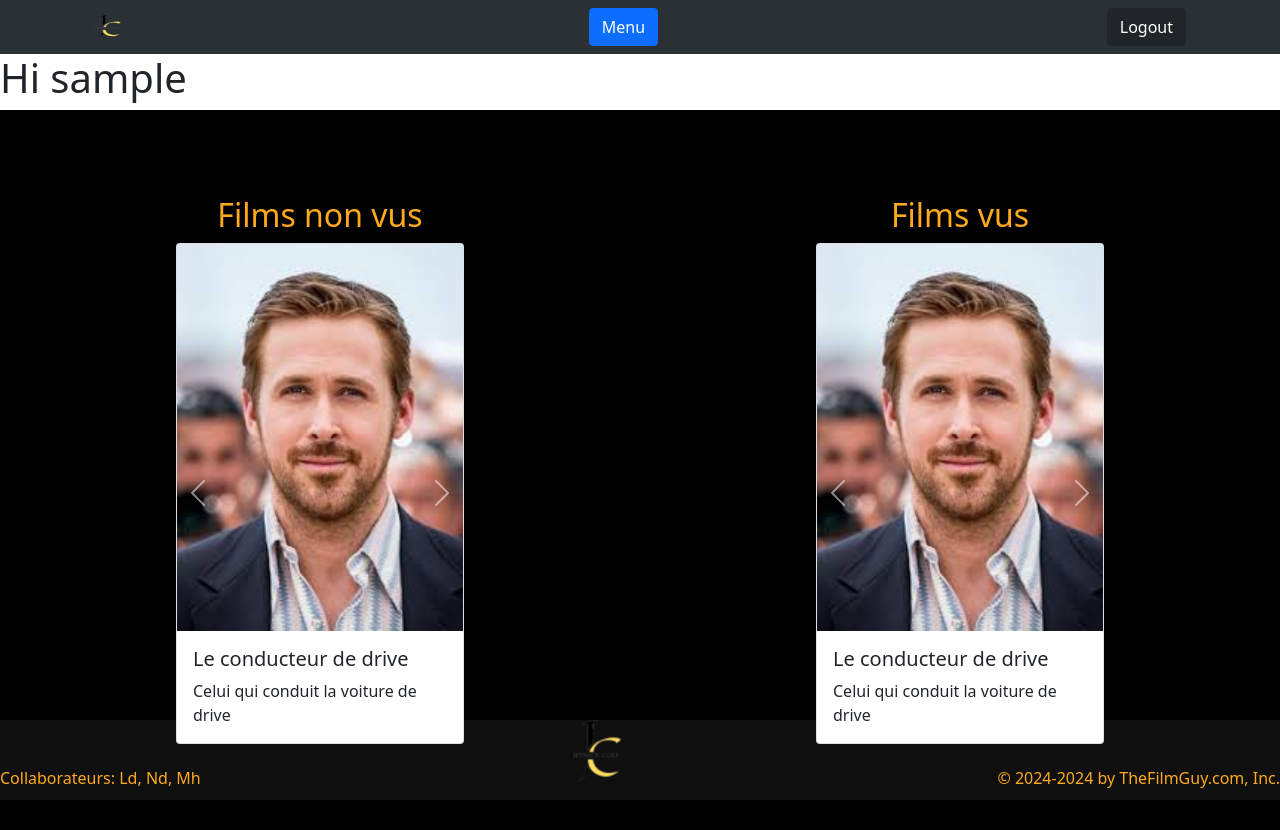
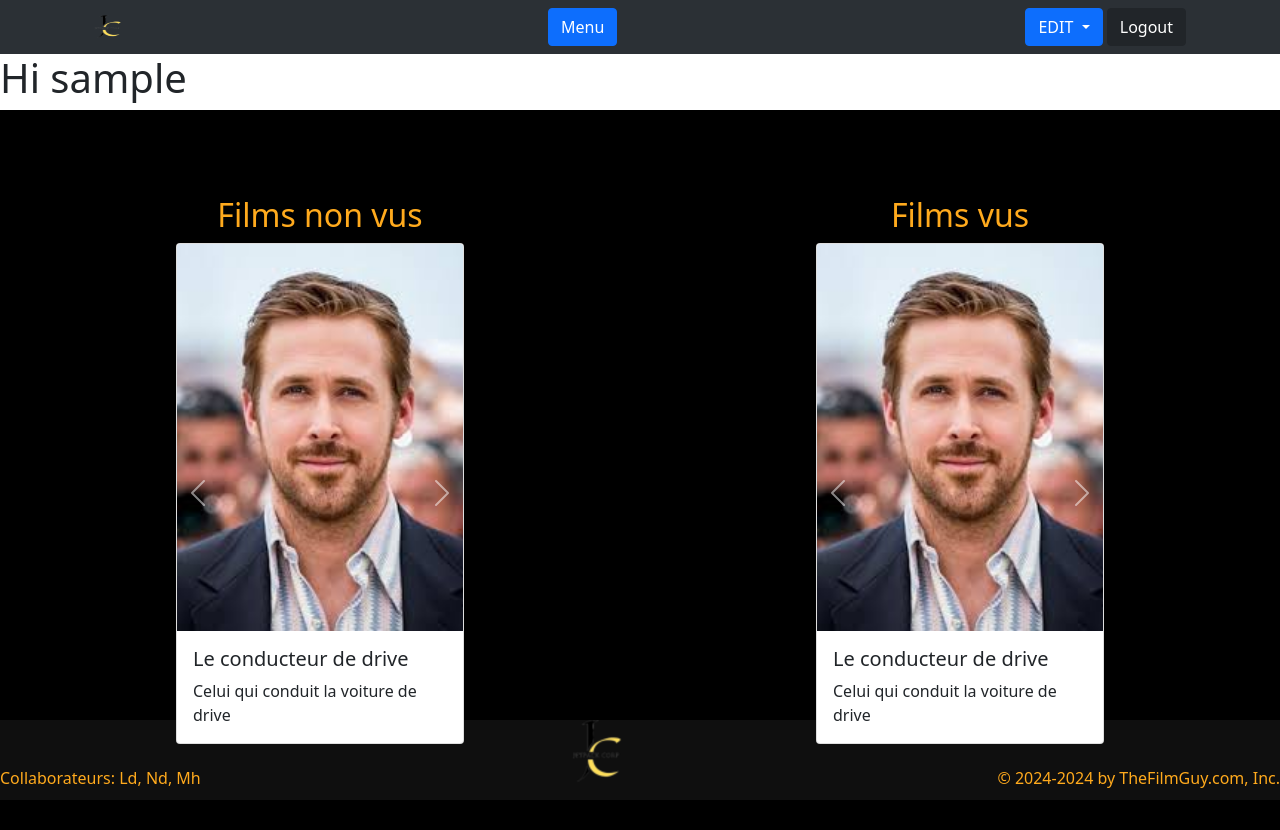
Before and after one commit to KarmaFenec/Jetpack-Runner, a PHP site: page /pages/accueil.php in a window 1280 px wide. Run offline with PHP 8.4, Linux system fonts and the light colour scheme; the visitor is signed in with stand-in values (Sample User, id 1).

Commit message:
Update header.php

```diff
--- a/PHP_PROJET_FINAL/pages/header.php
+++ b/PHP_PROJET_FINAL/pages/header.php
@@ -31,6 +31,16 @@ $logged = isset($_SESSION['nickname']) ;
                 <div class="btn-group" role="group">
                     <?php if ($logged):?>
                         <div class="dropdown">
+                            <div class="btn-group" role="group">
+                                <button type="button" class="btn btn-primary dropdown-toggle" data-bs-toggle="dropdown" aria-expanded="false">
+                                EDIT
+                                </button>
+                                <ul class="dropdown-menu">
+                                <li><a class="dropdown-item" href="../client/addDB">ADD</a></li>
+                                <li><a class="dropdown-item" href="#">DELETE</a></li>
+                                <li><a class="dropdown-item" href="#">UPDATE</a></li>
+                                </ul>
+                            </div>
                             <a class="btn btn-dark" role="button" href="../client/logout.php">
                                 Logout
                             </a>
```
